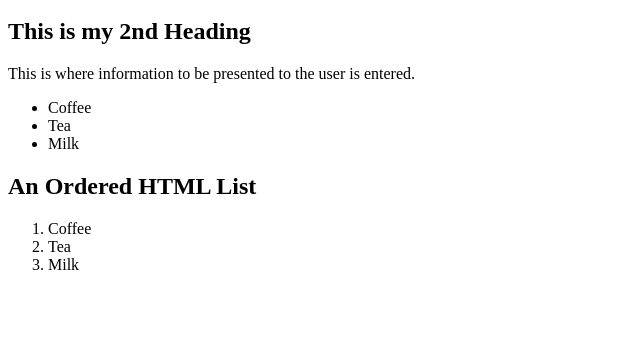
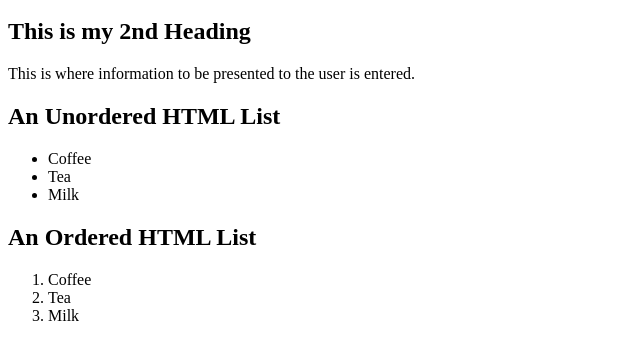
Before and after one commit to chomiyeon/tempo, a plain HTML site: page index.html in a window 1280 px wide. Shown: the part 48-408 px from the top of the page, without its empty margins (0-640 px from the left). Drawn offline with Linux system fonts and the light colour scheme.

Commit message:
Update index.html

```diff
--- a/index.html
+++ b/index.html
@@ -10,6 +10,8 @@ miyeon's website
 <p>This is where information to be presented to the user is entered.
 </body>
 </html>
+
+<h2>An Unordered HTML List</h2>
 
 <ul>
   <li>Coffee</li>
```
